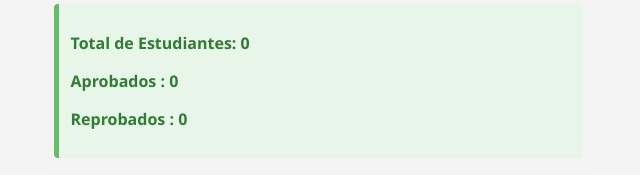
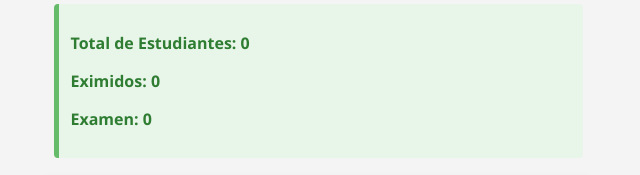
Before and after one commit to JJVS21/proyecto-javascript-miercoles-master, a plain HTML site: page index.html in a window 1280 px wide. Shown: the part 163-338 px from the top of the page, 322-962 px from the left. Drawn offline with Linux system fonts and the light colour scheme.

Commit message:
Update index.html

```diff
--- a/index.html
+++ b/index.html
@@ -11,8 +11,8 @@
     <div id="average">Promedio General del Curso: N/A</div>
     <div id="average">
         <p>Total de Estudiantes: <span id="totalStudents">0</span></p>
-        <p>Aprobados : <span id="approvedCount">0</span></p>
-        <p>Reprobados : <span id="failedCount">0</span></p>
+        <p>Eximidos: <span id="approvedCount">0</span></p>
+        <p>Examen: <span id="failedCount">0</span></p>
     </div>
 
     <form id="studentForm">
```
